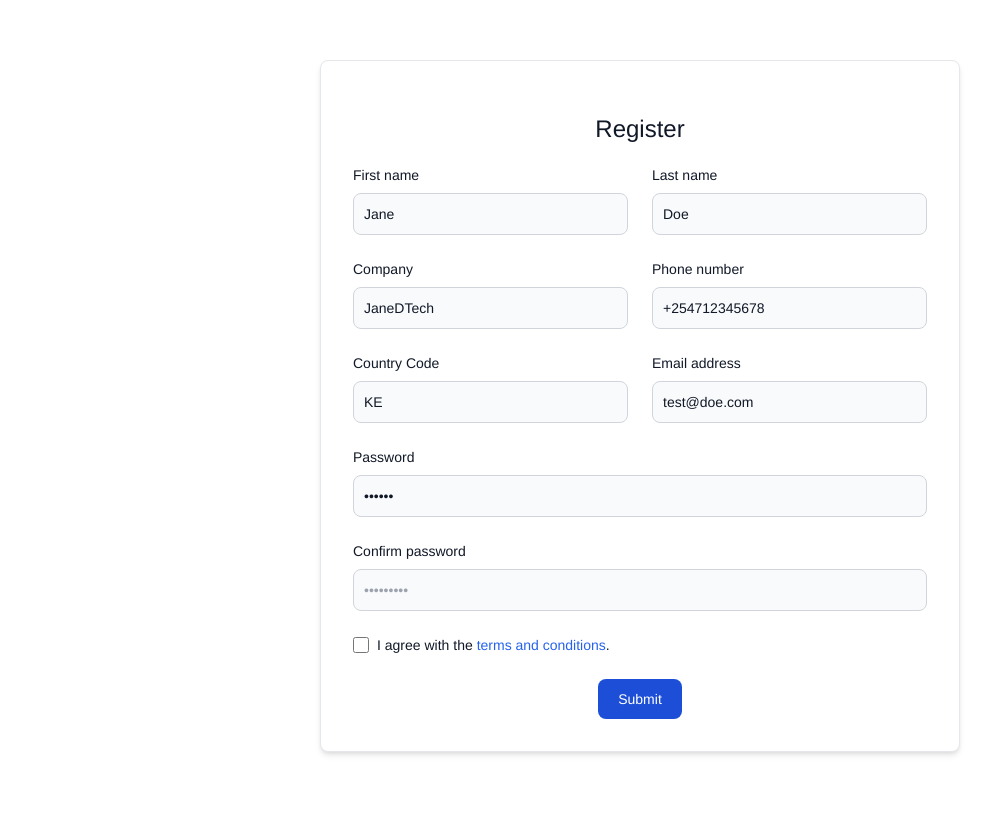
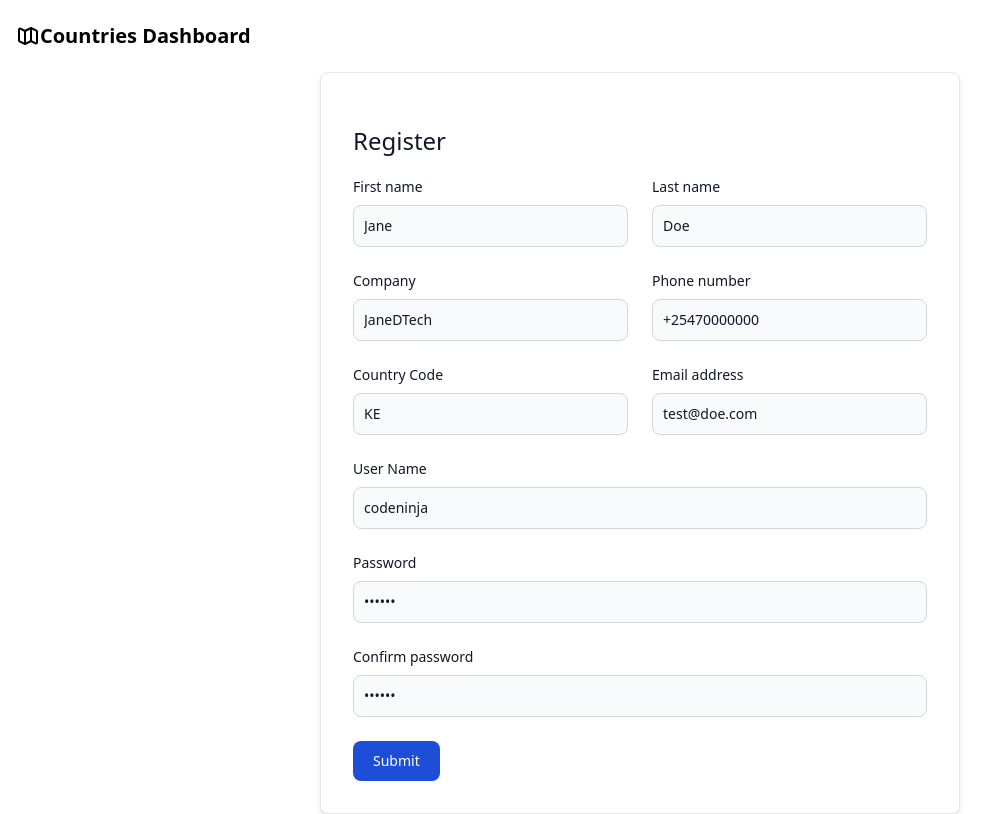
Before and after one commit to PaulKenya/iprocure-tech-assessment, a Vue app: page /register in a window 1280 px wide. Shown: the whole page, without its empty margins (0-1005 px from the left). Built offline with nearby package versions, Linux system fonts and the light colour scheme; what vue-sweetalert2 would draw is missing.

Commit message:
Auth Flow

```diff
--- a/src/App.vue
+++ b/src/App.vue
@@ -1,14 +1,17 @@
 <template>
   <div>
+    <Navbar/>
     <router-view></router-view>
   </div>
 </template>
 
 <script>
 
+import Navbar from "./components/Navbar";
 export default {
   name: 'App',
   components: {
+    Navbar
   },
   computed: {
   }
@@ -16,12 +19,4 @@ export default {
 </script>
 
 <style>
-#app {
-  font-family: Avenir, Helvetica, Arial, sans-serif;
-  -webkit-font-smoothing: antialiased;
-  -moz-osx-font-smoothing: grayscale;
-  text-align: center;
-  color: #2c3e50;
-  margin-top: 60px;
-}
 </style>
--- a/src/Views/LoginPage.vue
+++ b/src/Views/LoginPage.vue
@@ -68,7 +68,15 @@ export default {
         'clientType': this.clientType
         // eslint-disable-next-line no-unused-vars
       }).then(resp => {
-        this.$swal('Hello Vue world!!!');
+        this.$router.push('/');
+
+        this.$swal.fire({
+          icon: 'success',
+          title: 'Successful Login',
+          showConfirmButton: false,
+          timer: 1500
+        })
+
         // eslint-disable-next-line no-unused-vars
       }).catch(err => {
       })
--- a/src/Views/RegisterPage.vue
+++ b/src/Views/RegisterPage.vue
@@ -2,37 +2,44 @@
   <div class="flex justify-center">
     <div class="p-4 w-1/2 bg-white rounded-lg border border-gray-200 shadow-md sm:p-6 lg:p-8 dark:bg-gray-800 dark:border-gray-700">
 
-      <form>
+      <form @submit.prevent="submit">
         <h5 class="my-5 text-2xl font-medium text-gray-900 dark:text-white">Register</h5>
         <div class="grid gap-6 mb-6 lg:grid-cols-2">
           <div>
-            <label for="first_name" class="text-left block mb-2 text-sm font-medium text-gray-900 dark:text-gray-300">First name</label>
-            <input v-model="first_name" type="text" id="first_name" class="bg-gray-50 border border-gray-300 text-gray-900 text-sm rounded-lg focus:ring-blue-500 focus:border-blue-500 block w-full p-2.5 dark:bg-gray-700 dark:border-gray-600 dark:placeholder-gray-400 dark:text-white dark:focus:ring-blue-500 dark:focus:border-blue-500" placeholder="John" required="">
+            <label for="firstName" class="text-left block mb-2 text-sm font-medium text-gray-900 dark:text-gray-300">First name</label>
+            <input v-model="firstName" type="text" id="firstName" class="bg-gray-50 border border-gray-300 text-gray-900 text-sm rounded-lg focus:ring-blue-500 focus:border-blue-500 block w-full p-2.5 dark:bg-gray-700 dark:border-gray-600 dark:placeholder-gray-400 dark:text-white dark:focus:ring-blue-500 dark:focus:border-blue-500" placeholder="John" required="">
           </div>
           <div>
-            <label for="last_name" class="text-left block mb-2 text-sm font-medium text-gray-900 dark:text-gray-300">Last name</label>
-            <input v-model="last_name" type="text" id="last_name" class="bg-gray-50 border border-gray-300 text-gray-900 text-sm rounded-lg focus:ring-blue-500 focus:border-blue-500 block w-full p-2.5 dark:bg-gray-700 dark:border-gray-600 dark:placeholder-gray-400 dark:text-white dark:focus:ring-blue-500 dark:focus:border-blue-500" placeholder="Doe" required="">
+            <label for="lastName" class="text-left block mb-2 text-sm font-medium text-gray-900 dark:text-gray-300">Last name</label>
+            <input v-model="lastName" type="text" id="lastName" class="bg-gray-50 border border-gray-300 text-gray-900 text-sm rounded-lg focus:ring-blue-500 focus:border-blue-500 block w-full p-2.5 dark:bg-gray-700 dark:border-gray-600 dark:placeholder-gray-400 dark:text-white dark:focus:ring-blue-500 dark:focus:border-blue-500" placeholder="Doe" required="">
           </div>
           <div>
-            <label for="company" class="text-left block mb-2 text-sm font-medium text-gray-900 dark:text-gray-300">Company</label>
-            <input v-model="company" type="text" id="company" class="bg-gray-50 border border-gray-300 text-gray-900 text-sm
+            <label for="companyName" class="text-left block mb-2 text-sm font-medium text-gray-900 dark:text-gray-300">Company</label>
+            <input v-model="companyName" type="text" id="companyName" class="bg-gray-50 border border-gray-300 text-gray-900 text-sm
              rounded-lg focus:ring-blue-500 focus:border-blue-500 block w-full p-2.5 dark:bg-gray-700 dark:border-gray-600 dark:placeholder-gray-400 dark:text-white dark:focus:ring-blue-500 dark:focus:border-blue-500" placeholder="Flowbite" required="">
           </div>
           <div>
-            <label for="phone" class="text-left block mb-2 text-sm font-medium text-gray-900 dark:text-gray-300">Phone number</label>
-            <input v-model="phone" type="tel" id="phone" class="bg-gray-50 border border-gray-300 text-gray-900 text-sm
-             rounded-lg focus:ring-blue-500 focus:border-blue-500 block w-full p-2.5 dark:bg-gray-700 dark:border-gray-600 dark:placeholder-gray-400 dark:text-white dark:focus:ring-blue-500 dark:focus:border-blue-500" placeholder="123-45-678" pattern="[0-9]{3}-[0-9]{2}-[0-9]{3}" required="">
+            <label for="phoneNumber" class="text-left block mb-2 text-sm font-medium text-gray-900 dark:text-gray-300">Phone number</label>
+            <input v-model="phoneNumber" type="tel" id="phoneNumber" class="bg-gray-50 border border-gray-300 text-gray-900 text-sm
+             rounded-lg focus:ring-blue-500 focus:border-blue-500 block w-full p-2.5 dark:bg-gray-700 dark:border-gray-600 dark:placeholder-gray-400 dark:text-white dark:focus:ring-blue-500 dark:focus:border-blue-500"
+                   placeholder="123-45-678" required="">
           </div>
           <div>
             <label for="website" class="text-left block mb-2 text-sm font-medium text-gray-900 dark:text-gray-300">Country Code</label>
-            <input v-model="countryCode" type="url" id="website" class="bg-gray-50 border border-gray-300 text-gray-900 text-sm rounded-lg
-             focus:ring-blue-500 focus:border-blue-500 block w-full p-2.5 dark:bg-gray-700 dark:border-gray-600 dark:placeholder-gray-400 dark:text-white dark:focus:ring-blue-500 dark:focus:border-blue-500" placeholder="Country Code" required="">
+            <input v-model="countryCode" type="text" id="website" class="bg-gray-50 border border-gray-300 text-gray-900 text-sm rounded-lg
+             focus:ring-blue-500 focus:border-blue-500 block w-full p-2.5 dark:bg-gray-700 dark:border-gray-600
+              dark:placeholder-gray-400 dark:text-white dark:focus:ring-blue-500 dark:focus:border-blue-500"
+                   placeholder="Country Code" required="">
           </div>
           <div>
             <label for="email" class="text-left block mb-2 text-sm font-medium text-gray-900 dark:text-gray-300">Email address</label>
             <input v-model="email" type="email" id="email" class="bg-gray-50 border border-gray-300 text-gray-900 text-sm
-           rounded-lg focus:ring-blue-500 focus:border-blue-500 block w-full p-2.5 dark:bg-gray-700 dark:border-gray-600 dark:placeholder-gray-400 dark:text-white dark:focus:ring-blue-500 dark:focus:border-blue-500" placeholder="john.doe@company.com" required="">
+           rounded-lg focus:ring-blue-500 focus:border-blue-500 block w-full p-2.5 dark:bg-gray-700 dark:border-gray-600 dark:placeholder-gray-400 dark:text-white dark:focus:ring-blue-500 dark:focus:border-blue-500" placeholder="john.doe@companyName.com" required="">
           </div>
+        </div>
+        <div class="mb-6">
+          <label for="username" class="text-left block mb-2 text-sm font-medium text-gray-900 dark:text-gray-300">User Name</label>
+          <input v-model="username" type="text" id="username" class="bg-gray-50 border border-gray-300 text-gray-900 text-sm rounded-lg focus:ring-blue-500 focus:border-blue-500 block w-full p-2.5 dark:bg-gray-700 dark:border-gray-600 dark:placeholder-gray-400 dark:text-white dark:focus:ring-blue-500 dark:focus:border-blue-500" placeholder="user name" required="">
         </div>
         <div class="mb-6">
           <label for="password" class="text-left block mb-2 text-sm font-medium text-gray-900 dark:text-gray-300">Password</label>
@@ -40,14 +47,14 @@
         </div>
         <div class="mb-6">
           <label for="confirm_password" class="text-left block mb-2 text-sm font-medium text-gray-900 dark:text-gray-300">Confirm password</label>
-          <input type="password" id="confirm_password" class="bg-gray-50 border border-gray-300 text-gray-900 text-sm rounded-lg focus:ring-blue-500 focus:border-blue-500 block w-full p-2.5 dark:bg-gray-700 dark:border-gray-600 dark:placeholder-gray-400 dark:text-white dark:focus:ring-blue-500 dark:focus:border-blue-500" placeholder="•••••••••" required="">
+          <input v-model="confirmPassword" type="password" id="confirm_password" class="bg-gray-50 border border-gray-300 text-gray-900 text-sm rounded-lg focus:ring-blue-500 focus:border-blue-500 block w-full p-2.5 dark:bg-gray-700 dark:border-gray-600 dark:placeholder-gray-400 dark:text-white dark:focus:ring-blue-500 dark:focus:border-blue-500" placeholder="•••••••••" required="">
         </div>
-        <div class="flex items-start mb-6">
-          <div class="flex items-center h-5">
-            <input id="remember" type="checkbox" value="" class="w-4 h-4 bg-gray-50 rounded border border-gray-300 focus:ring-3 focus:ring-blue-300 dark:bg-gray-700 dark:border-gray-600 dark:focus:ring-blue-600 dark:ring-offset-gray-800" required="">
-          </div>
-          <label for="remember" class="text-left ml-2 text-sm font-medium text-gray-900 dark:text-gray-400">I agree with the <a href="#" class="text-blue-600 hover:underline dark:text-blue-500">terms and conditions</a>.</label>
-        </div>
+<!--        <div class="flex items-start mb-6">-->
+<!--          <div class="flex items-center h-5">-->
+<!--            <input id="remember" type="checkbox" value="" class="w-4 h-4 bg-gray-50 rounded border border-gray-300 focus:ring-3 focus:ring-blue-300 dark:bg-gray-700 dark:border-gray-600 dark:focus:ring-blue-600 dark:ring-offset-gray-800" required="">-->
+<!--          </div>-->
+<!--          <label for="remember" class="text-left ml-2 text-sm font-medium text-gray-900 dark:text-gray-400">I agree with the <a href="#" class="text-blue-600 hover:underline dark:text-blue-500">terms and conditions</a>.</label>-->
+<!--        </div>-->
         <ErrorToaster v-if="errors.length"/>
         <button type="submit" class="text-white bg-blue-700 hover:bg-blue-800 focus:ring-4 focus:outline-none focus:ring-blue-300 font-medium rounded-lg text-sm w-full sm:w-auto px-5 py-2.5 text-center dark:bg-blue-600 dark:hover:bg-blue-700 dark:focus:ring-blue-800">Submit</button>
       </form>
@@ -65,14 +72,14 @@ export default {
   components: {ErrorToaster},
   data(){
     return {
-      first_name: 'Jane',
-      last_name: 'Doe',
-      company: 'JaneDTech',
-      phone: '+254712345678',
+      firstName: 'Jane',
+      lastName: 'Doe',
+      companyName: 'JaneDTech',
+      phoneNumber: '+25470000000',
       email: 'test@doe.com',
       countryCode: 'KE',
       password: '123456',
-      confirmPassword: '',
+      confirmPassword: '123456',
       username: 'codeninja',
     }
   },
@@ -82,15 +89,30 @@ export default {
     ])
   },
   methods: {
-    ...mapActions(['LogIn']),
+    ...mapActions(['Register']),
     submit(){
-      this.LogIn({
+      this.Register({
+        'firstName': this.firstName,
+        'lastName': this.lastName,
+        'companyName': this.companyName,
+        'phoneNumber': this.phoneNumber,
+        'email': this.email,
+        'countryCode': this.countryCode,
         'username': this.username,
         'password': this.password,
-        'clientType': this.clientType
+        "userTypeId": 1
         // eslint-disable-next-line no-unused-vars
       }).then(resp => {
-        this.$swal('Hello Vue world!!!');
+        this.$swal.fire({
+          icon: 'success',
+          title: 'Successful Registration',
+          showConfirmButton: false,
+          timer: 1500
+        })
+
+        // Redirect to login
+        this.$router.push('/login');
+
         // eslint-disable-next-line no-unused-vars
       }).catch(err => {
       })
--- a/src/components/ErrorToaster.vue
+++ b/src/components/ErrorToaster.vue
@@ -1,5 +1,5 @@
 <template>
-  <div id="toast-danger" class="flex items-center w-full max-w-xs p-4 mb-4 text-gray-500 bg-white rounded-lg shadow dark:text-gray-400 dark:bg-gray-800" role="alert">
+  <div id="toast-danger" class="flex items-center w-full p-4 mb-4 text-gray-500 bg-white rounded-lg shadow dark:text-gray-400 dark:bg-gray-800" role="alert">
     <div class="inline-flex items-center justify-center flex-shrink-0 w-8 h-8 text-red-500 bg-red-100 rounded-lg dark:bg-red-800 dark:text-red-200">
       <svg class="w-5 h-5" fill="currentColor" viewBox="0 0 20 20" xmlns="http://www.w3.org/2000/svg"><path fill-rule="evenodd" d="M4.293 4.293a1 1 0 011.414 0L10 8.586l4.293-4.293a1 1 0 111.414 1.414L11.414 10l4.293 4.293a1 1 0 01-1.414 1.414L10 11.414l-4.293 4.293a1 1 0 01-1.414-1.414L8.586 10 4.293 5.707a1 1 0 010-1.414z" clip-rule="evenodd"></path></svg>
     </div>
--- /dev/null
+++ b/src/components/Navbar.vue
@@ -0,0 +1,65 @@
+<template>
+
+  <nav class="my-3 bg-white border-gray-200 px-2 sm:px-4 py-2.5 rounded dark:bg-gray-800">
+    <div class="container flex flex-wrap justify-between items-center mx-auto">
+      <a href="https://flowbite.com" class="flex items-center">
+        <svg class="w-6 h-6" fill="none" stroke="currentColor" viewBox="0 0 24 24" xmlns="http://www.w3.org/2000/svg"><path stroke-linecap="round" stroke-linejoin="round" stroke-width="2" d="M9 20l-5.447-2.724A1 1 0 013 16.382V5.618a1 1 0 011.447-.894L9 7m0 13l6-3m-6 3V7m6 10l4.553 2.276A1 1 0 0021 18.382V7.618a1 1 0 00-.553-.894L15 4m0 13V4m0 0L9 7"></path></svg>
+        <span class="self-center text-xl font-semibold whitespace-nowrap dark:text-white">Countries Dashboard</span>
+      </a>
+      <div v-if="loggedInUser" class="flex items-center md:order-2">
+        <button type="button" class="flex mr-3 text-sm rounded-full md:mr-0 focus:ring-4 focus:ring-gray-300 dark:focus:ring-gray-600" id="user-menu-button" aria-expanded="false" data-dropdown-toggle="dropdown">
+          <span class="sr-only">Open user menu</span>
+          <svg class="w-8 h-8" fill="none" stroke="currentColor" viewBox="0 0 24 24" xmlns="http://www.w3.org/2000/svg"><path stroke-linecap="round" stroke-linejoin="round" stroke-width="2" d="M5.121 17.804A13.937 13.937 0 0112 16c2.5 0 4.847.655 6.879 1.804M15 10a3 3 0 11-6 0 3 3 0 016 0zm6 2a9 9 0 11-18 0 9 9 0 0118 0z"></path></svg>
+          <span class="mx-2 my-auto">{{loggedInUser.username}}</span>
+          <svg class="w-4 h-4 my-auto" fill="none" stroke="currentColor" viewBox="0 0 24 24" xmlns="http://www.w3.org/2000/svg"><path stroke-linecap="round" stroke-linejoin="round" stroke-width="2" d="M19 9l-7 7-7-7"></path></svg>
+        </button>
+
+        <div class="hidden z-50 my-4 text-base list-none bg-white rounded divide-y divide-gray-100 shadow dark:bg-gray-700 dark:divide-gray-600" id="dropdown" data-popper-reference-hidden="" data-popper-escaped="" data-popper-placement="top" style="position: absolute; inset: auto auto 0px 0px; margin: 0px; transform: translate3d(1015px, 939.5px, 0px);">
+          <div class="py-3 px-4">
+            <span class="block text-sm text-gray-900 dark:text-white">Bonnie Green</span>
+            <span class="block text-sm font-medium text-gray-500 truncate dark:text-gray-400">name@flowbite.com</span>
+          </div>
+          <ul class="py-1" aria-labelledby="dropdown">
+            <li>
+              <a href="#" class="block py-2 px-4 text-sm text-gray-700 hover:bg-gray-100 dark:hover:bg-gray-600 dark:text-gray-200 dark:hover:text-white">Dashboard</a>
+            </li>
+            <li>
+              <a @click="signOut" href="#" class="block py-2 px-4 text-sm text-gray-700 hover:bg-gray-100 dark:hover:bg-gray-600 dark:text-gray-200 dark:hover:text-white">Sign out</a>
+            </li>
+          </ul>
+        </div>
+        <button data-collapse-toggle="mobile-menu-2" type="button" class="inline-flex items-center p-2 ml-1 text-sm text-gray-500 rounded-lg md:hidden hover:bg-gray-100 focus:outline-none focus:ring-2 focus:ring-gray-200 dark:text-gray-400 dark:hover:bg-gray-700 dark:focus:ring-gray-600" aria-controls="mobile-menu-2" aria-expanded="false">
+          <span class="sr-only">Open main menu</span>
+          <svg class="w-6 h-6" fill="currentColor" viewBox="0 0 20 20" xmlns="http://www.w3.org/2000/svg"><path fill-rule="evenodd" d="M3 5a1 1 0 011-1h12a1 1 0 110 2H4a1 1 0 01-1-1zM3 10a1 1 0 011-1h12a1 1 0 110 2H4a1 1 0 01-1-1zM3 15a1 1 0 011-1h12a1 1 0 110 2H4a1 1 0 01-1-1z" clip-rule="evenodd"></path></svg>
+          <svg class="hidden w-6 h-6" fill="currentColor" viewBox="0 0 20 20" xmlns="http://www.w3.org/2000/svg"><path fill-rule="evenodd" d="M4.293 4.293a1 1 0 011.414 0L10 8.586l4.293-4.293a1 1 0 111.414 1.414L11.414 10l4.293 4.293a1 1 0 01-1.414 1.414L10 11.414l-4.293 4.293a1 1 0 01-1.414-1.414L8.586 10 4.293 5.707a1 1 0 010-1.414z" clip-rule="evenodd"></path></svg>
+        </button>
+      </div>
+    </div>
+  </nav>
+
+</template>
+
+<script>
+import {mapActions, mapGetters} from "vuex";
+
+export default {
+  name: "Navbar",
+  computed: {
+    ...mapGetters([
+        'loggedInUser',
+    ])
+  },
+  methods: {
+    ...mapActions([
+        'LogOut'
+    ]),
+    signOut(){
+      this.LogOut();
+    }
+  }
+}
+</script>
+
+<style scoped>
+
+</style>
--- a/src/store/modules/auth.js
+++ b/src/store/modules/auth.js
@@ -11,8 +11,27 @@ export const auth = {
       return new Promise((resolve, reject) => {
         axios.post('/auth/login', user)
           .then(resp => {
-            console.log('logged in successfully', resp);
-            commit('setUser', user.get('username'))
+            console.log('logged in successfully', resp.data.data.user);
+            commit('setUser', resp.data.data.user)
+            // set token
+            resolve(resp)
+          }).catch(err => {
+          if (err.response) {
+            commit('setErrors', err.response.data.errors)
+          } else {
+            commit('setErrors', {'message': 'An unknown error occurred'})
+          }
+          reject(err)
+        })
+      })
+    },
+
+    Register({commit}, user) {
+      return new Promise((resolve, reject) => {
+        axios.post('/auth/register', user)
+          .then(resp => {
+            console.log('registered successfully', resp);
+            // commit('setUser', user.get('username'))
             resolve(resp)
           }).catch(err => {
           if (err.response) {
@@ -30,8 +49,7 @@ export const auth = {
     },
 
     async LogOut({commit}){
-      let user = 'test'
-      commit('logout', user)
+      commit('LogOut', null)
     }
   },
 
```
